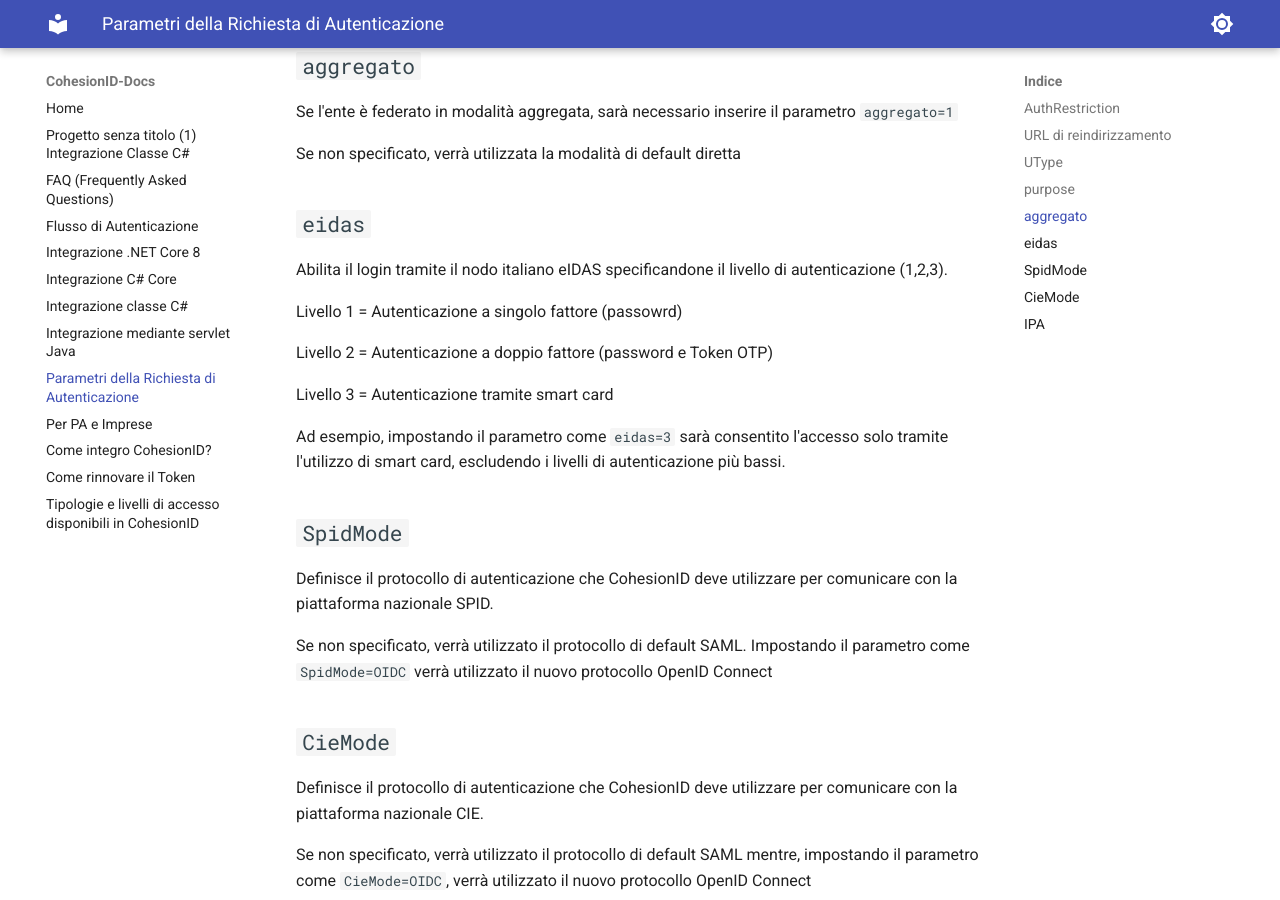
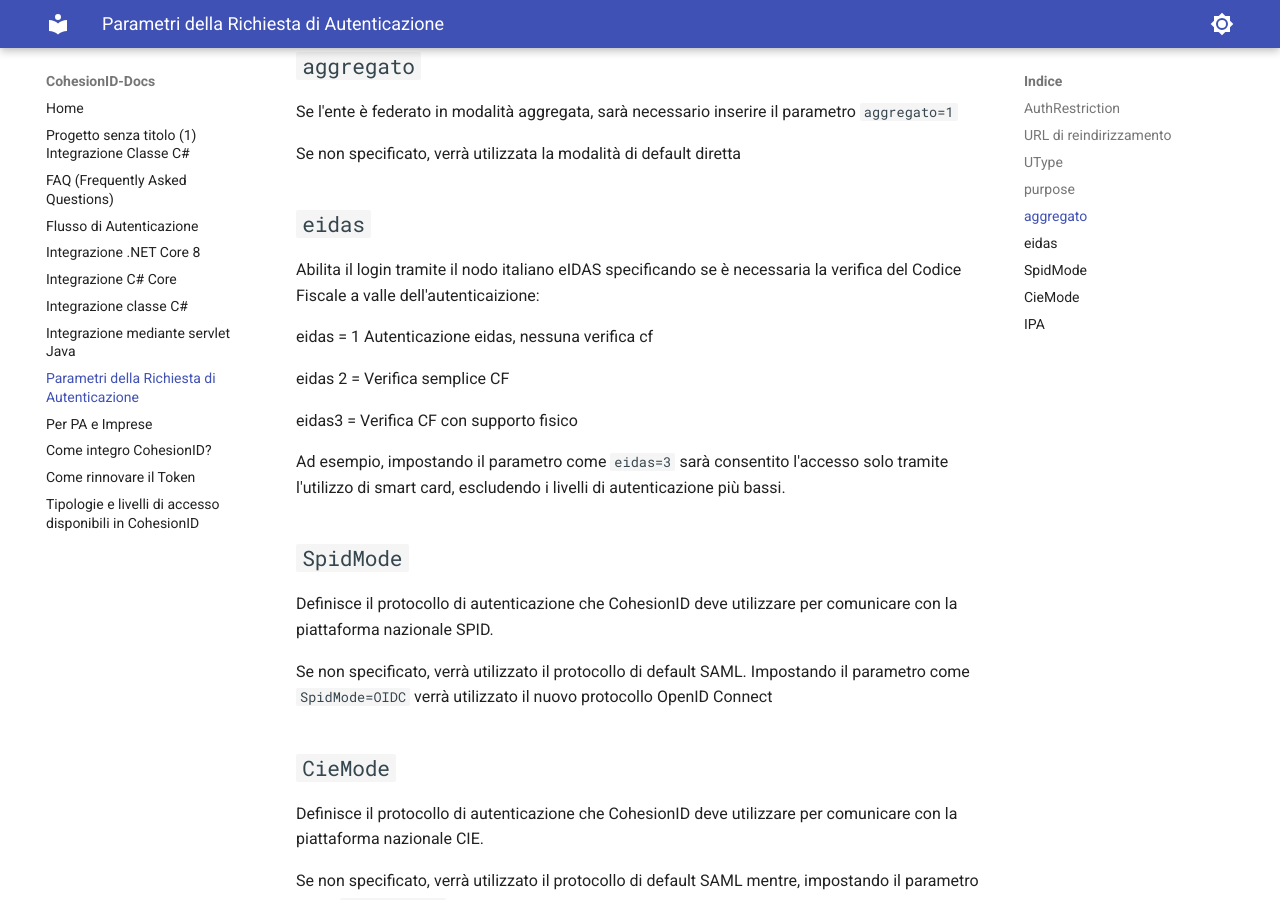
Before and after one commit to DarisCappelletti/CohesionID-Docs, an MkDocs documentation site: the page built from docs/Parametri-della-Richiesta-di-Autenticazione.md, in a window 1280 px wide and 900 px high, scrolled down 2036 px. Built offline with MkDocs 1.6.1 and Material for MkDocs 9.7.7, drawn with Linux system fonts in a browser that asks for light colours.

Commit message:
Update wiki files

```diff
--- a/docs/Parametri-della-Richiesta-di-Autenticazione.md
+++ b/docs/Parametri-della-Richiesta-di-Autenticazione.md
@@ -72,13 +72,13 @@ Se l'ente è federato in modalità aggregata, sarà necessario inserire il param
 Se non specificato, verrà utilizzata la modalità di default diretta
 
 ## `eidas`
-Abilita il login tramite il nodo italiano eIDAS specificandone il livello di autenticazione (1,2,3).
+Abilita il login tramite il nodo italiano eIDAS specificando se è necessaria la verifica del Codice Fiscale a valle dell'autenticaizione:
 
-Livello 1 = Autenticazione a singolo fattore (passowrd)
+eidas = 1 Autenticazione eidas, nessuna verifica cf
 
-Livello 2 = Autenticazione a doppio fattore (password e Token OTP)
+eidas 2 = Verifica semplice CF
 
-Livello 3 = Autenticazione tramite smart card
+eidas3 = Verifica CF con supporto fisico
 
 Ad esempio, impostando il parametro come `eidas=3` sarà consentito l'accesso solo tramite l'utilizzo di smart card, escludendo i livelli di autenticazione più bassi.
 ## `SpidMode`
```
Also changed, not shown: site/Parametri-della-Richiesta-di-Autenticazione/index.html, 1 other file.
